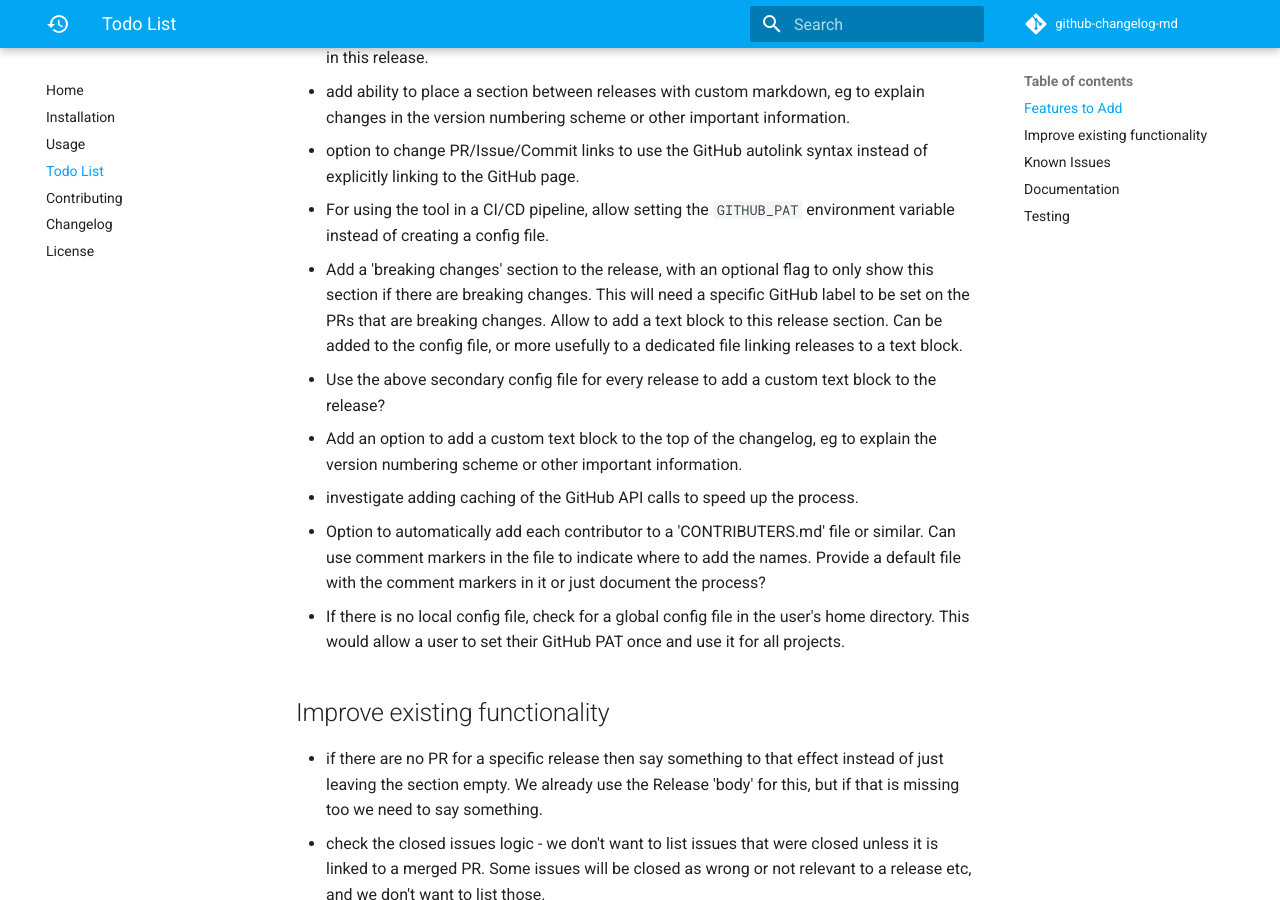
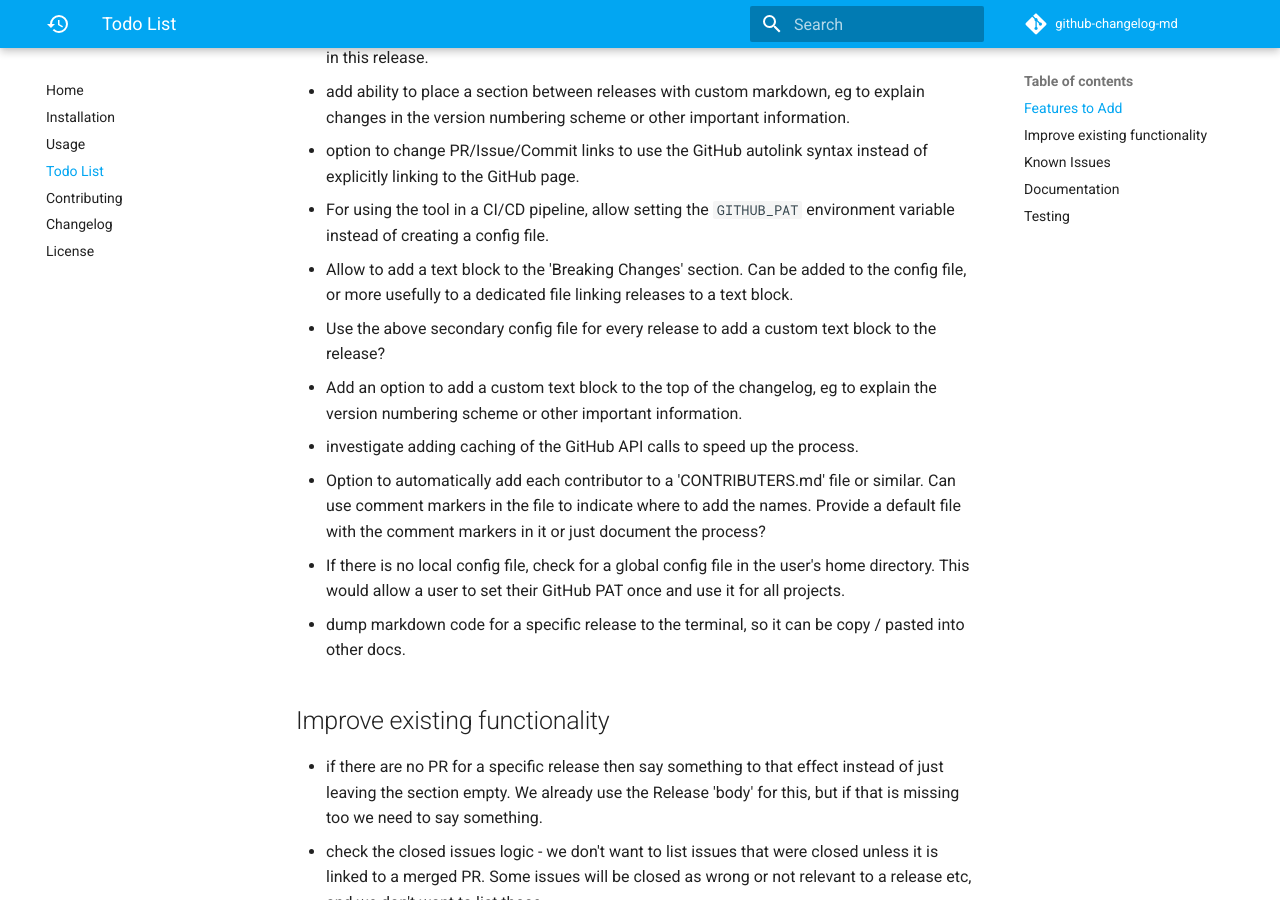
Before and after one commit to seapagan/github-changelog-md, an MkDocs documentation site: the page built from docs/todo_list.md, in a window 1280 px wide and 900 px high, scrolled down 833 px. Built offline with MkDocs 1.6.1 and Material for MkDocs 9.7.7, drawn with Linux system fonts in a browser that asks for light colours; comment, search, counter and statistics services are not loaded.

```diff
--- a/TODO.md
+++ b/TODO.md
@@ -33,11 +33,9 @@
   instead of explicitly linking to the GitHub page.
 - For using the tool in a CI/CD pipeline, allow setting the `GITHUB_PAT`
   environment variable instead of creating a config file.
-- Add a 'breaking changes' section to the release, with an optional flag to only
-  show this section if there are breaking changes. This will need a specific
-  GitHub label to be set on the PRs that are breaking changes. Allow to add a
-  text block to this release section. Can be added to the config file, or more
-  usefully to a dedicated file linking releases to a text block.
+- Allow to add a text block to the 'Breaking Changes' section. Can be added to
+  the config file, or more usefully to a dedicated file linking releases to a
+  text block.
 - Use the above secondary config file for every release to add a custom text
   block to the release?
 - Add an option to add a custom text block to the top of the changelog, eg to
@@ -50,6 +48,8 @@
 - If there is no local config file, check for a global config file in the user's
   home directory. This would allow a user to set their GitHub PAT once and use
   it for all projects.
+- dump markdown code for a specific release to the terminal, so it can be copy /
+  pasted into other docs.
 
 ## Improve existing functionality
 
```
Also changed, not shown: 1 other file.
